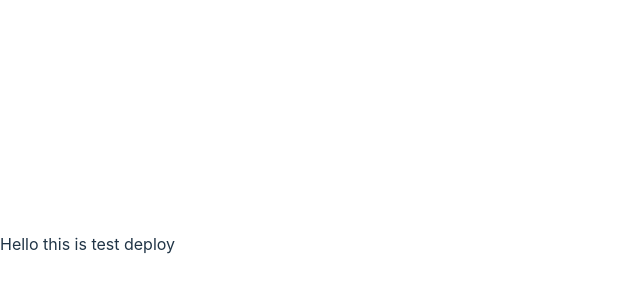
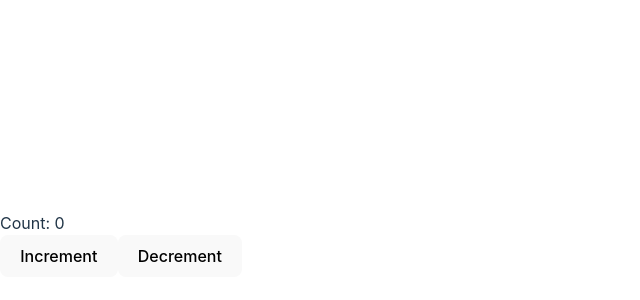
Before and after one commit to Uttsavv/test-repo, a React (Vite) app: page / in a window 1280 px wide. Shown: the part 156-456 px from the top of the page, without its empty margins (0-640 px from the left). Built offline with nearby package versions, Linux system fonts and the light colour scheme.

Commit message:
use effect code with clean up also

```diff
--- a/src/App.jsx
+++ b/src/App.jsx
@@ -1,5 +1,21 @@
+import { useEffect, useState } from "react";
+
 const App = () => {
-  return <div>Hello this is test deploy</div>;
+  const [count, setCount] = useState(0);
+
+  useEffect(() => {
+    console.log("Hey buddy!")
+
+    return console.log("Buy Buddy!");
+  }, []);
+
+  return (
+    <>
+      <div>Count: {count}</div>
+      <button onClick={() => setCount((count) => count + 1)}>Increment</button>
+      <button onClick={() => setCount((count) => count - 1)}>Decrement</button>
+    </>
+  );
 };
 
 export default App;
```
